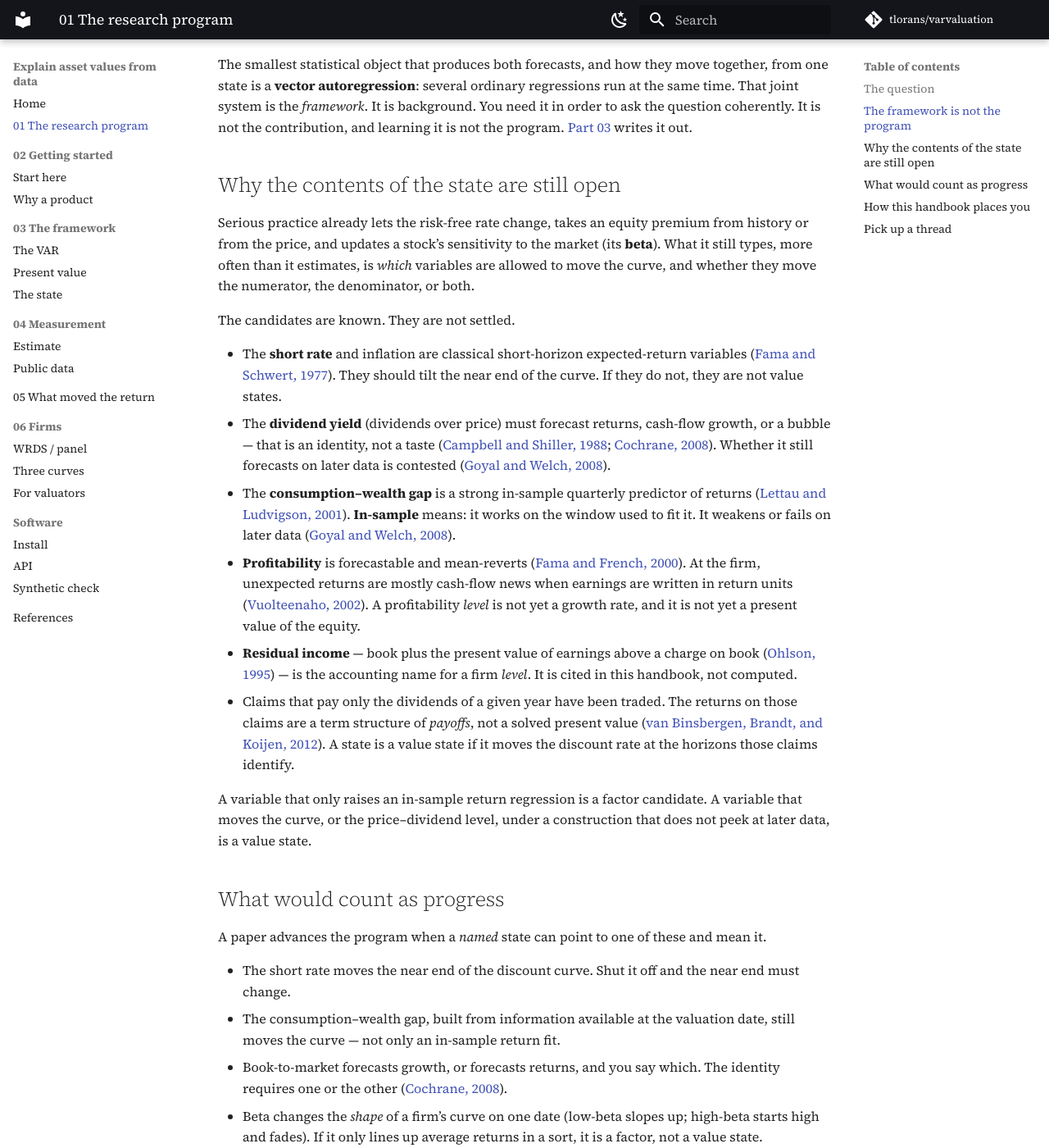
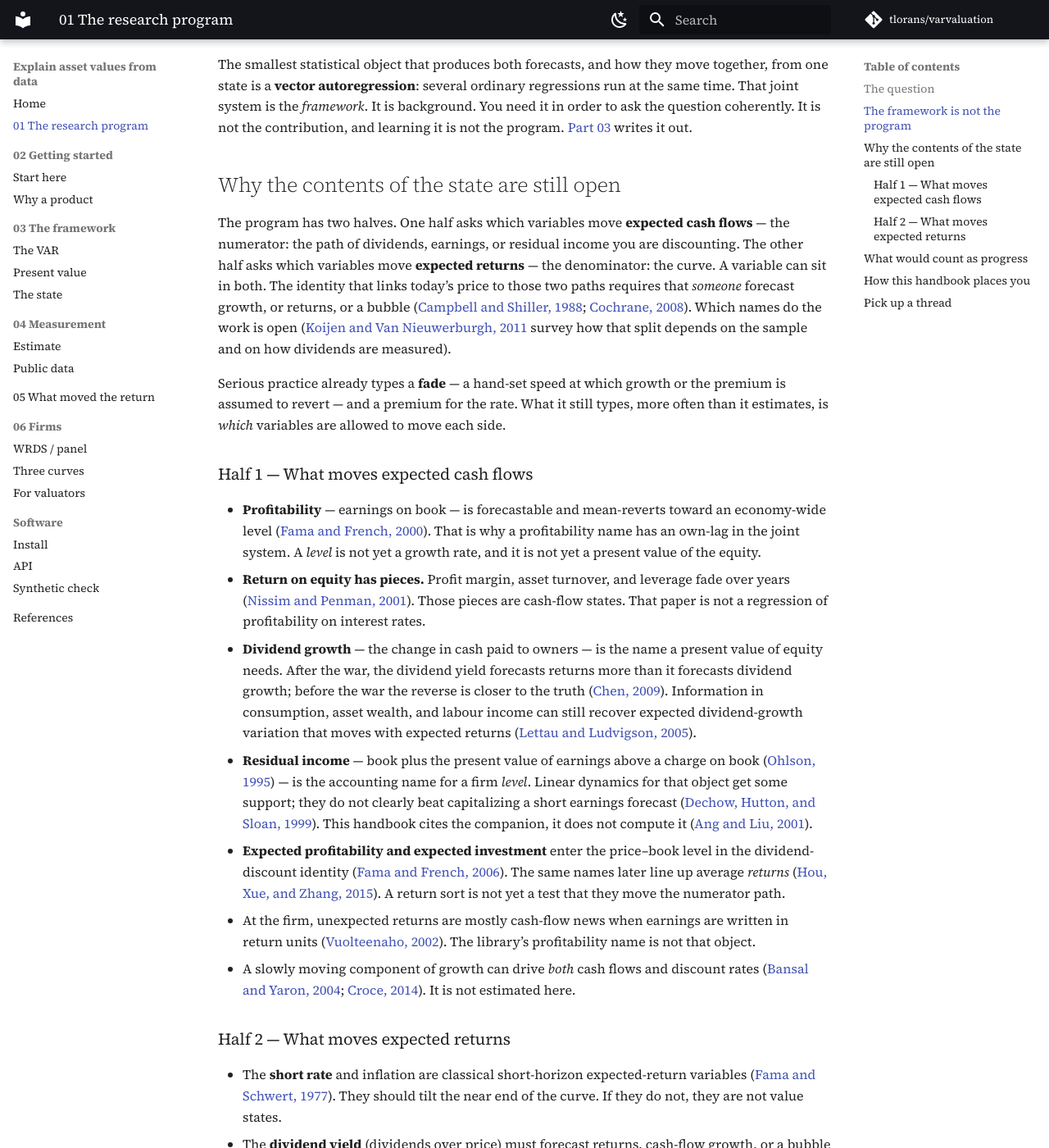
Before and after one commit to tlorans/varvaluation, an MkDocs documentation site: the page built from docs/guide/program.md, in a window 1280 px wide and 1400 px high, scrolled down 761 px. Shown: the whole window at 82% size. Built offline with MkDocs 1.6.1 and Material for MkDocs 9.7.7, drawn with Linux system fonts in a browser that asks for light colours; comment, search, counter and statistics services are not loaded; some of the changed text lies outside the part shown.

Commit message:
docs: make expected cash-flow states half of the research program

```diff
--- a/docs/guide/program.md
+++ b/docs/guide/program.md
@@ -2,7 +2,7 @@
 
 # Which variables drive asset values
 
-<p class="you-will"><strong>You will.</strong> Separate the framework you must know from the open question: which named variables move what a claim is worth.</p>
+<p class="you-will"><strong>You will.</strong> See the two halves of the program — which variables move expected cash flows, and which move expected returns — and keep the joint system as background.</p>
 
 ## The question
 
@@ -43,14 +43,70 @@ out.
 
 ## Why the contents of the state are still open
 
-Serious practice already lets the risk-free rate change, takes an
-equity premium from history or from the price, and updates a stock’s
-sensitivity to the market (its **beta**). What it still types, more
-often than it estimates, is *which* variables are allowed to move
-the curve, and whether they move the numerator, the denominator, or
-both.
+The program has two halves. One half asks which variables move
+**expected cash flows** — the numerator: the path of dividends,
+earnings, or residual income you are discounting. The other half
+asks which variables move **expected returns** — the denominator:
+the curve. A variable can sit in both. The identity that links
+today’s price to those two paths requires that *someone* forecast
+growth, or returns, or a bubble
+([Campbell and Shiller, 1988](../references.md#campbell-shiller-1988);
+[Cochrane, 2008](../references.md#cochrane-2008)). Which names do
+the work is open
+([Koijen and Van Nieuwerburgh, 2011](../references.md#kvn-2011)
+survey how that split depends on the sample and on how dividends are
+measured).
 
-The candidates are known. They are not settled.
+Serious practice already types a **fade** — a hand-set speed at
+which growth or the premium is assumed to revert — and a premium
+for the rate. What it still types, more often than it estimates, is
+*which* variables are allowed to move each side.
+
+### Half 1 — What moves expected cash flows
+
+- **Profitability** — earnings on book — is forecastable and
+  mean-reverts toward an economy-wide level
+  ([Fama and French, 2000](../references.md#ff-2000)). That is why
+  a profitability name has an own-lag in the joint system. A
+  *level* is not yet a growth rate, and it is not yet a present
+  value of the equity.
+- **Return on equity has pieces.** Profit margin, asset turnover,
+  and leverage fade over years
+  ([Nissim and Penman, 2001](../references.md#nissim-penman-2001)).
+  Those pieces are cash-flow states. That paper is not a regression
+  of profitability on interest rates.
+- **Dividend growth** — the change in cash paid to owners — is the
+  name a present value of equity needs. After the war, the dividend
+  yield forecasts returns more than it forecasts dividend growth;
+  before the war the reverse is closer to the truth
+  ([Chen, 2009](../references.md#chen-2009)). Information in consumption, asset wealth, and labour income can
+  still recover expected dividend-growth variation that moves with
+  expected returns
+  ([Lettau and Ludvigson, 2005](../references.md#lettau-ludvigson-2005)).
+- **Residual income** — book plus the present value of earnings
+  above a charge on book
+  ([Ohlson, 1995](../references.md#ohlson-1995)) — is the accounting
+  name for a firm *level*. Linear dynamics for that object get some
+  support; they do not clearly beat capitalizing a short earnings
+  forecast ([Dechow, Hutton, and Sloan, 1999](../references.md#dhs-1999)).
+  This handbook cites the companion, it does not compute it
+  ([Ang and Liu, 2001](../references.md#ang-liu-2001)).
+- **Expected profitability and expected investment** enter the
+  price–book level in the dividend-discount identity
+  ([Fama and French, 2006](../references.md#ff-2006)). The same
+  names later line up average *returns*
+  ([Hou, Xue, and Zhang, 2015](../references.md#hxz-2015)). A return
+  sort is not yet a test that they move the numerator path.
+- At the firm, unexpected returns are mostly cash-flow news when
+  earnings are written in return units
+  ([Vuolteenaho, 2002](../references.md#vuolteenaho-2002)). The
+  library’s profitability name is not that object.
+- A slowly moving component of growth can drive *both* cash flows
+  and discount rates ([Bansal and Yaron, 2004](../references.md#bansal-yaron-2004);
+  [Croce, 2014](../references.md#croce-2014)). It is not estimated
+  here.
+
+### Half 2 — What moves expected returns
 
 - The **short rate** and inflation are classical short-horizon
   expected-return variables
@@ -68,18 +124,9 @@ The candidates are known. They are not settled.
   **In-sample** means: it works on the window used to fit it. It
   weakens or fails on later data
   ([Goyal and Welch, 2008](../references.md#goyal-welch-2008)).
-- **Profitability** is forecastable and mean-reverts
-  ([Fama and French, 2000](../references.md#ff-2000)). At the firm,
-  unexpected returns are mostly cash-flow news when earnings are
-  written in return units
-  ([Vuolteenaho, 2002](../references.md#vuolteenaho-2002)). A
-  profitability *level* is not yet a growth rate, and it is not yet
-  a present value of the equity.
-- **Residual income** — book plus the present value of earnings
-  above a charge on book
-  ([Ohlson, 1995](../references.md#ohlson-1995)) — is the accounting
-  name for a firm *level*. It is cited in this handbook, not
-  computed.
+- **Beta** — a stock’s sensitivity to the market — belongs on the
+  curve if it changes the curve’s *shape* on one date, not only if
+  it lines up average returns.
 - Claims that pay only the dividends of a given year have been
   traded. The returns on those claims are a term structure of
   *payoffs*, not a solved present value
@@ -88,8 +135,8 @@ The candidates are known. They are not settled.
   horizons those claims identify.
 
 A variable that only raises an in-sample return regression is a
-factor candidate. A variable that moves the curve, or the
-price–dividend level, under a construction that does not peek at
+factor candidate. A variable that moves the expected cash-flow
+path, or the curve, under a construction that does not peek at
 later data, is a value state.
 
 ## What would count as progress
@@ -97,19 +144,32 @@ later data, is a value state.
 A paper advances the program when a *named* state can point to one
 of these and mean it.
 
+On the numerator:
+
+- The own-lag of the cash-flow name is estimated, not typed
+  ([Fama and French, 2000](../references.md#ff-2000)).
+- The cash-flow name is growth, or residual income, and you report
+  a present value of the equity — not only a curve.
+- Book-to-market forecasts growth in the joint system, or you say
+  it does not and must forecast returns
+  ([Cochrane, 2008](../references.md#cochrane-2008)).
+- Dividend growth (or residual income) is forecastable in a vintage
+  that does not use later data, not only in a postwar yield
+  regression ([Chen, 2009](../references.md#chen-2009);
+  [Lettau and Ludvigson, 2005](../references.md#lettau-ludvigson-2005)).
+
+On the denominator:
+
 - The short rate moves the near end of the discount curve. Shut it
   off and the near end must change.
 - The consumption–wealth gap, built from information available at
   the valuation date, still moves the curve — not only an in-sample
   return fit.
-- Book-to-market forecasts growth, or forecasts returns, and you
-  say which. The identity requires one or the other
-  ([Cochrane, 2008](../references.md#cochrane-2008)).
 - Beta changes the *shape* of a firm’s curve on one date (low-beta
-  slopes up; high-beta starts high and fades). If it only lines up
-  average returns in a sort, it is a factor, not a value state.
-- Profitability is replaced by a growth name, or by residual
-  income, and you report a present value of the equity.
+  slopes up; high-beta starts high and fades).
+
+On the joint object:
+
 - Last period’s surprise, split using the cash-flow equation
   itself, comes close to adding back up
   ([Chen, Da, and Zhao, 2013](../references.md#chen-da-zhao-2013)).
@@ -136,17 +196,17 @@ object it moves, is the program.
 
 ## Pick up a thread
 
-Three live gaps, each about a named state.
+Three live gaps, one on each half and one on the joint object.
 
-1. Put a growth name (or residual income) in the cash-flow slot and
-   report an equity present value ([Present value](valuation.md),
-   [Three curves](walkthrough.md)).
-2. Rebuild the consumption–wealth gap, or the premium regression,
-   with no data after the valuation date, and ask whether the curve
-   still moves ([Estimate](estimate.md)).
-3. On a long firm sample, ask whether beta and book-to-market still
-   change the shape of $\mu_t(n)$ — the discount rate $n$ periods
-   ahead — or only line up average returns
-   ([Firm panel](wrds.md)).
+1. **Numerator.** Put a growth name (or residual income) in the
+   cash-flow slot and report an equity present value
+   ([Present value](valuation.md), [Three curves](walkthrough.md)).
+2. **Denominator.** Rebuild the consumption–wealth gap, or the
+   premium regression, with no data after the valuation date, and
+   ask whether the curve still moves ([Estimate](estimate.md)).
+3. **Both.** On a long firm sample, ask whether profitability
+   forecasts the cash-flow path and whether beta changes the shape
+   of $\mu_t(n)$ — the discount rate $n$ periods ahead — or only
+   lines up average returns ([Firm panel](wrds.md)).
 
 When you are ready to do something, start [here](start.md).
```
Also changed, not shown: docs/guide/spec.md (+3 -1 lines), docs/index.md (+1 -1 lines), docs/references.md (+6 -0 lines), docs/superpowers/specs/2026-08-17-cashflow-states-litreview.md (added, +33 -0 lines).
